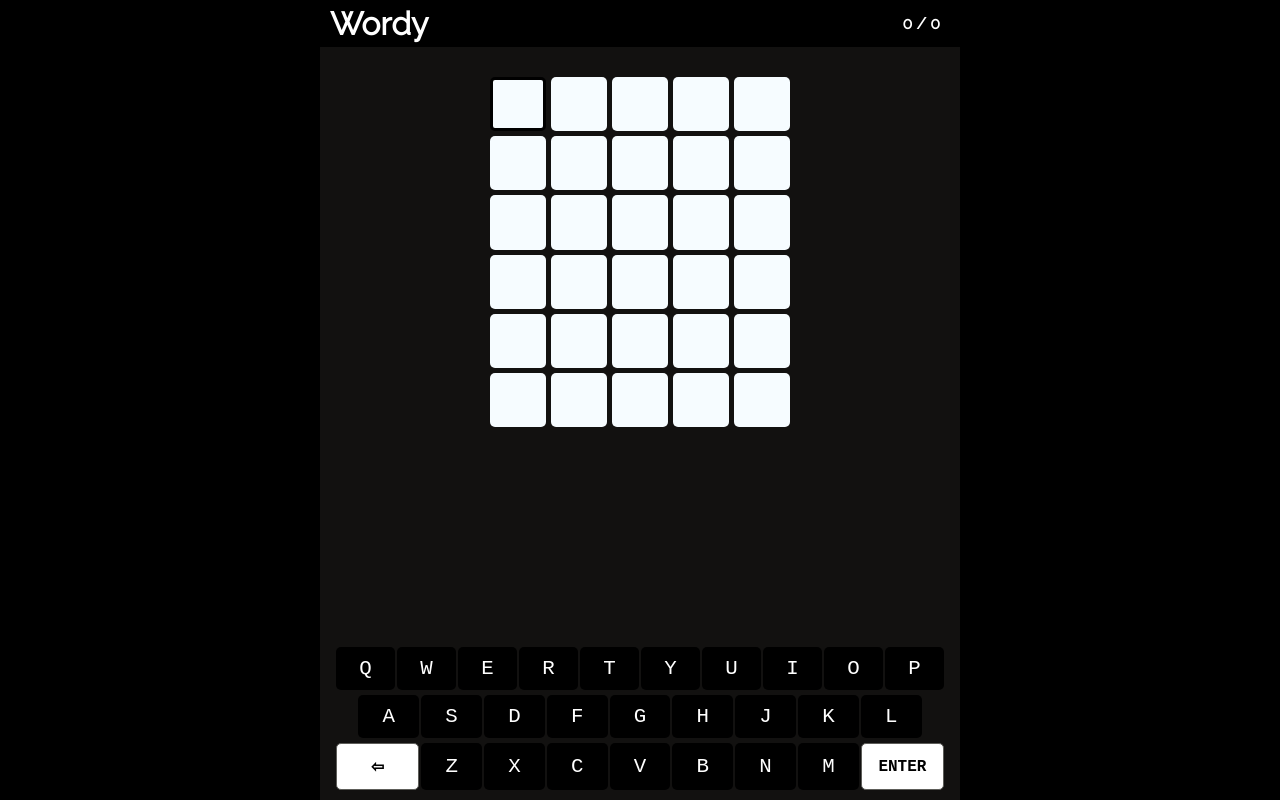
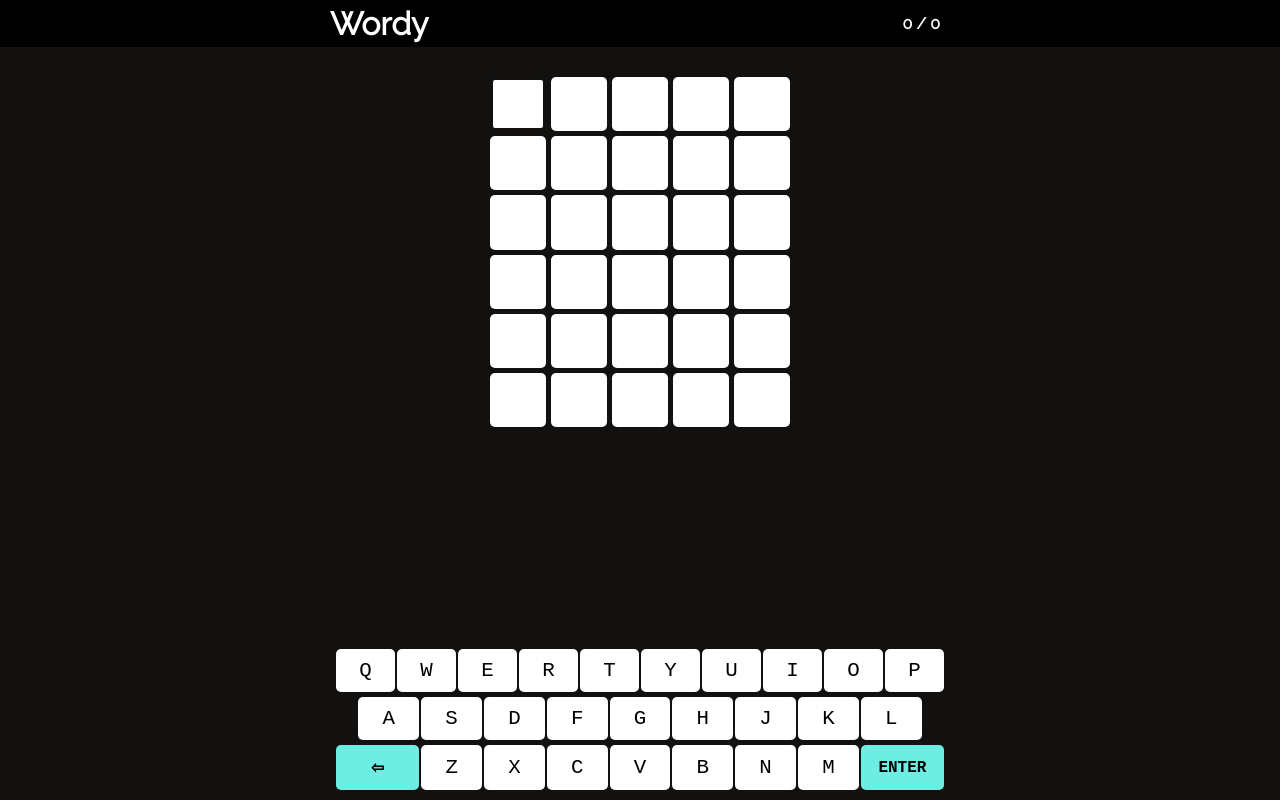
Before and after one commit to bAmrish/Wordy, a React (Create React App) app: page /game in a window 1280 px wide. Built offline with nearby package versions, Linux system fonts and the light colour scheme.

Commit message:
Moved all the color values to variable.css

```diff
--- a/src/App.module.css
+++ b/src/App.module.css
@@ -16,7 +16,6 @@
   min-width: 240px;
   max-width: 640px;
   margin: 0 auto;
-  padding: 0;
-  padding-top: 30px;
+  padding: 30px 0 0;
   background-color: rgb(18, 17, 16);
 }
--- a/src/game/keyboard/Keyboard.module.css
+++ b/src/game/keyboard/Keyboard.module.css
@@ -42,19 +42,10 @@
     border: 0;
 }
 
-.key:hover {
-    background-color: #6f6f5d;
-}
-
-.key:active {
-    background-color: #3c3c33;
-}
-
 .key.enter, .key.backspace {
-    background-color: var(--key-text);
-    color: var(--key-background);
+    background-color: var(--key-special-background);
+    color: var(--key-special-text);
     font-size: 1.3rem;
-    border: 1px solid #5d5d59;
     flex-grow: 2;
     font-weight: bold;
 }
@@ -64,20 +55,22 @@
 }
 
 @media (max-width: 360px) {
-    .key.enter {
+    .key.enter, .key.backspace {
         font-size: 0.8rem;
     }
 }
 
 .key.success {
-    background-color: var(--success);
+    background-color: var(--key-success-background);
+    color: var(--key-success-text)
 }
 
 .key.warn {
-    background-color: var(--warn);
+    background-color: var(--key-warn-background);
+    color: var(--key-warn-text)
 }
 
 .key.incorrect {
-    background-color: var(--disabled-background);;
-    color: var(--disabled-text);;
+    background-color: var(--key-incorrect-background);
+    color: var(--key-incorrect-text)
 }
--- a/src/game/message/Message.module.css
+++ b/src/game/message/Message.module.css
@@ -10,18 +10,21 @@
 }
 
 .message.error {
-    color: #fe2600;
-    border-color: #fe2600;
+    background-color: var(--message-error-background);
+    color: var(--message-error-text);
+    border-color: var(--message-error-border);
 }
 
 .message.warn {
-    color: #e28e56;
-    border-color: #e28e56;
+    background-color: var(--message-warn-background);
+    color: var(--message-warn-text);
+    border-color: var(--message-warn-border);
 }
 
 .message.success {
-    color: #1fb942;
-    border-color: #62f954;
+    background-color: var(--message-success-background);
+    color: var(--message-success-text);
+    border-color: var(--message-success-border);
 }
 
 @media (max-width: 400px) {
--- a/src/game/tile/Tile.module.css
+++ b/src/game/tile/Tile.module.css
@@ -1,7 +1,8 @@
 @import "../../variables.css";
 
 .tile {
-    background-color: #f6fcff;
+    background-color: var(--tile-background);
+    color: var(--tile-text);
     font-size: 1.2rem;
     display: inline-flex;
     justify-content: center;
@@ -11,21 +12,25 @@
 }
 
 .tile.success {
-    background-color: var(--success);
+    background-color: var(--tile-success-background);
+    color: var(--tile-success-text);
 }
 
 .tile.selected {
-    border: 3px solid black;
+    border: 3px solid var(--tile-selected-border-color);
 }
 
 .tile.incorrect {
-    background-color: var(--disabled-text);
+    background-color: var(--tile-incorrect-background);
+    color: var(--tile-incorrect-text);
 }
 
 .tile.warn {
-    background-color: var(--warn);
+    background-color: var(--tile-warn-background);
+    color: var(--tile-warn-text);
 }
 
 .tile.disabled {
-    background-color: var(--disabled-background);
+    background-color: var(--tile-disabled-background);
+    color: var(--tile-disabled-text);
 }
--- a/src/header/Header.module.css
+++ b/src/header/Header.module.css
@@ -3,15 +3,14 @@
 .header {
   display: flex;
   justify-content: space-around;
-  background-color: var(--primary-background);
-  color: var(--primary-text-color);
+  background-color: var(--header-background);
+  color: var(--header-text);
 }
 
 .header .main-container {
   display: flex;
   justify-content: space-between;
   align-items: center;
-  width: 100%;
   border-bottom-right-radius: 5px;
   border-bottom-left-radius: 5px;
   width: 100vw;
@@ -29,7 +28,8 @@ a {
   text-decoration: none;
   color: inherit;
 }
+
 .title {
-  font-family: Raleway, Quintessential, sans-serif;
+  font-family: Raleway, sans-serif;
   text-align: center;
 }
--- a/src/index.css
+++ b/src/index.css
@@ -15,7 +15,7 @@ body {
   font-family: Raleway, sans-serif;
   -webkit-font-smoothing: antialiased;
   -moz-osx-font-smoothing: grayscale;
-  background-color: var(--body-background);
+  background-color: var(--app-background);
 }
 
 code {
--- a/src/stats/play-statistics/PlayStatistics.module.css
+++ b/src/stats/play-statistics/PlayStatistics.module.css
@@ -1,3 +1,4 @@
+@import "../../variables.css";
 
 .play-statistics {
     display: flex;
@@ -9,7 +10,7 @@
 
 .title {
     text-align: center;
-    color: #6eeee3;
+    color: var(--play-stats-title-color);
     font-size: 18px;
     font-family: Raleway, sans-serif;
     -moz-osx-font-smoothing: auto;
@@ -32,7 +33,7 @@
 
 .card-title {
     text-align: center;
-    color: #6eeee3;
+    color: var(--play-stats-card-title-color);
 }
 
 .card-value {
@@ -41,9 +42,9 @@
     align-items: center;
     width: 50px;
     white-space: nowrap;
-    border: 2px solid #6eeee3;
-    background-color: #6eeee333;
-    backdrop-filter: contrast(0);
+    border: 2px solid var(--play-stats-card-value-border);
+    background-color: var(--play-stats-card-value-bg);
+    color: var(--play-stats-card-value-text);
     padding: 10px;
     aspect-ratio: 1;
     border-radius: 10px;
@@ -57,11 +58,13 @@
 }
 
 .card-value.won {
-    background-color: var(--success-semi-transparent);
-    border: 2px solid var(--success);
+    background-color: var(--play-stats-card-success-bg);
+    color: var(--play-stats-card-success-text);
+    border: 2px solid var(--play-stats-card-success-border);
 }
 
 .card-value.lost {
-    background-color: var(--warn-semi-transparent);
-    border: 2px solid var(--warn);
+    background-color: var(--play-stats-card-warn-bg);
+    color: var(--play-stats-card-warn-text);
+    border: 2px solid var(--play-stats-card-warn-border);
 }
--- a/src/stats/stats-header/stats.module.css
+++ b/src/stats/stats-header/stats.module.css
@@ -9,30 +9,6 @@
     font-weight: bold;
 }
 
-.tooltip {
-    display: none;
-    background-color: var(--secondary-background);
-    position: absolute;
-    top: 100%;
-    right: 0;
-    padding: 5px;
-    flex-direction: column;
-    white-space: nowrap;
-    margin-right: 10px;
-    border-radius:  5px;
-    gap: 5px;
-}
-
-.stats:hover .tooltip {
-    display: flex;
-}
-
-.tooltip .game-stats {
-    display: flex;
-    justify-content: space-between;
-    gap: 5px;
-}
-
 .game-stats .stats-label {
     display: inline-block;
     flex: 1;
--- a/src/variables.css
+++ b/src/variables.css
@@ -1,16 +1,97 @@
 :root {
-  --body-background: #000000;
   --primary-background: #000000;
-  --primary-text-color: white;
-  --secondary-background: #bfc2a2;
-  --secondary-text: #302718;
-  --warn: #f59f2a;
+  --primary-text: white;
+
+  --secondary-background: rgb(18, 17, 16);
+  --secondary-text: white;
+
+  --tertiary-background: #ff7a00;
+  --tertiary-text: #6eeee3;
+
+  --success-background: #75f102;
+  --success-semi-transparent: #75f10266;
+  --success-text: black;
+
+  --warn-background: #f59f2a;
   --warn-semi-transparent: #f59f2a66;
-  --success: #75f102;
-  --success-semi-transparent: #75f10266;
+  --warn-text: black;
+
+  --error-background: #f5602a;
+  --error-semi-transparent: #f5602a66;
+  --error-text: black;
+
   --disabled-background: #8d8d8dcc;
   --disabled-text: #d2d1d1;
 
-  --key-background: black;
-  --key-text: white;
+
+
+  /* Global colors */
+  --body-background: var(--primary-background);
+
+  /* App component */
+  --app-background: var(--secondary-background);
+  --app-text: var(--secondary-text);
+
+  /* Header component */
+  --header-background: var(--primary-background);
+  --header-text: var(--primary-text);;
+
+  /* Tile component */
+  --tile-background: white;
+  --tile-text: black;
+  --tile-success-background: var(--success-background);
+  --tile-success-text: var(--success-text);
+  --tile-warn-background: var(--warn-background);
+  --tile-warn-text: var(--warn-text);
+  --tile-incorrect-background: #b9b7b7;
+  --tile-incorrect-text: #767474;
+  --tile-disabled-background: var(--disabled-background);
+  --tile-disabled-text: var(--disabled-text);
+  --tile-selected-border-color: var(--secondary-background);
+
+  /* Keyboard component */
+  --key-background: var(--primary-text);
+  --key-text: var(--primary-background);
+
+  --key-special-background: var(--tertiary-text);
+  --key-special-text: var(--primary-background);
+
+  --key-success-background: var(--success-background);
+  --key-success-text: var(--success-text);
+  --key-warn-background: var(--warn-background);
+  --key-warn-text: var(--warn-text);
+  --key-incorrect-background: #b9b7b7;
+  --key-incorrect-text: #767474;
+
+  /* Play Stats component */
+
+  --play-stats-title-color: var(--tertiary-text);
+  --play-stats-card-title-color: var(--tertiary-text);
+  --play-stats-card-value-bg: #6eeee366;
+
+  --play-stats-card-value-border: var(--tertiary-text);
+  --play-stats-card-value-text: var(--primary-text);
+
+  --play-stats-card-success-bg: var(--success-semi-transparent);
+  --play-stats-card-success-text: var(--primary-text);
+  --play-stats-card-success-border: var(--success-background);
+
+  --play-stats-card-warn-bg: var(--warn-semi-transparent);
+  --play-stats-card-warn-text: var(--primary-text);
+  --play-stats-card-warn-border: var(--warn-background);
+
+  /* Message component */
+
+  --message-success-background: transparent;
+  --message-success-text: var(--success-background);
+  --message-success-border: var(--success-background);
+
+  --message-warn-background: transparent;
+  --message-warn-text: var(--warn-background);
+  --message-warn-border: var(--warn-background);
+
+  --message-error-background: transparent;
+  --message-error-text: var(--error-background);
+  --message-error-border: var(--error-background);
+
 }
```
